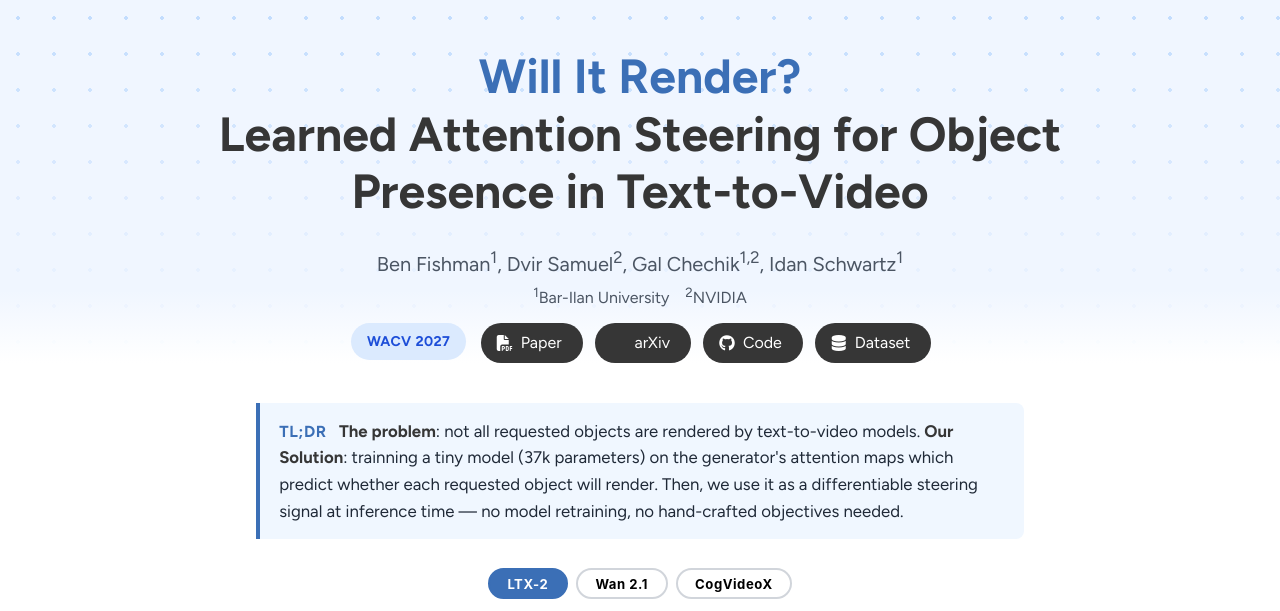
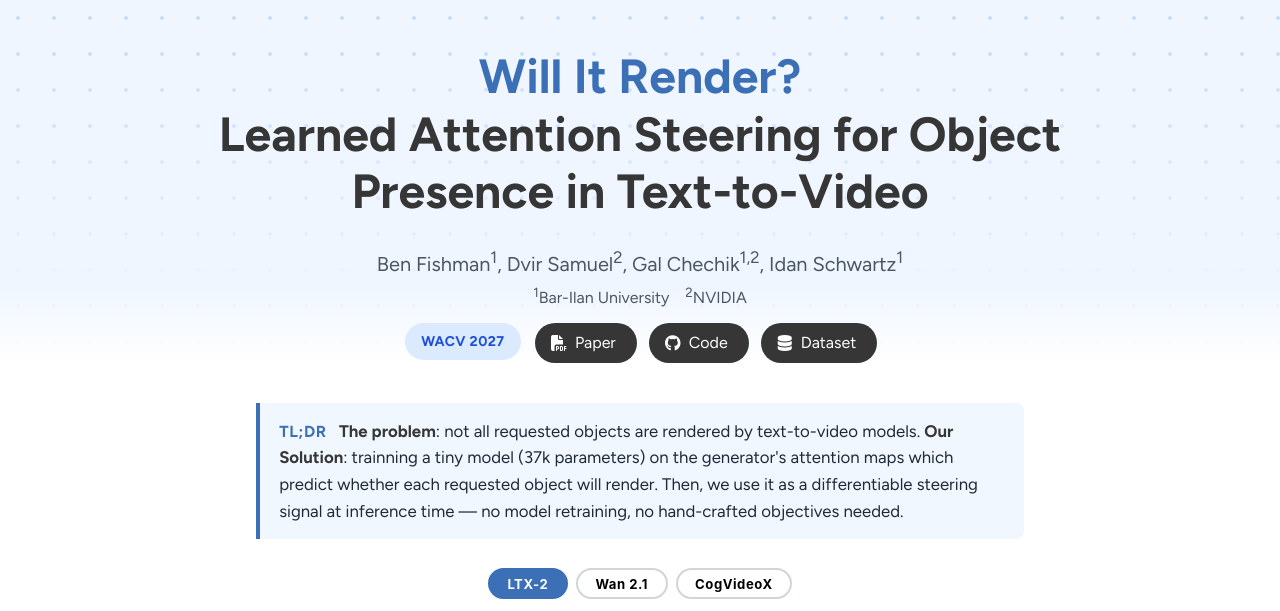
Before and after one commit to benf22/will-it-render, a plain HTML site: page index.html in a window 1280 px wide. Shown: the top 611 px of the page. Drawn offline with nearby package versions, Linux system fonts and the light colour scheme; some icons are missing.

Commit message:
remove arXiv button
Co-Authored-By: Claude Sonnet 4.6 <noreply@anthropic.com>

```diff
--- a/index.html
+++ b/index.html
@@ -39,7 +39,6 @@
           <div class="publication-links link-block">
             <span class="venue-badge">WACV 2027</span>
             <span class="link-block"><a class="external-link button is-normal is-rounded is-dark" href="#"><span class="icon"><i class="fas fa-file-pdf"></i></span><span>Paper</span></a></span>
-            <span class="link-block"><a class="external-link button is-normal is-rounded is-dark" href="#"><span class="icon"><i class="ai ai-arxiv"></i></span><span>arXiv</span></a></span>
             <span class="link-block"><a class="external-link button is-normal is-rounded is-dark" href="#"><span class="icon"><i class="fab fa-github"></i></span><span>Code</span></a></span>
             <span class="link-block"><a class="external-link button is-normal is-rounded is-dark" href="#dataset"><span class="icon"><i class="fas fa-database"></i></span><span>Dataset</span></a></span>
           </div>
```
Also changed, not shown: index.template.html (+0 -1 lines).
